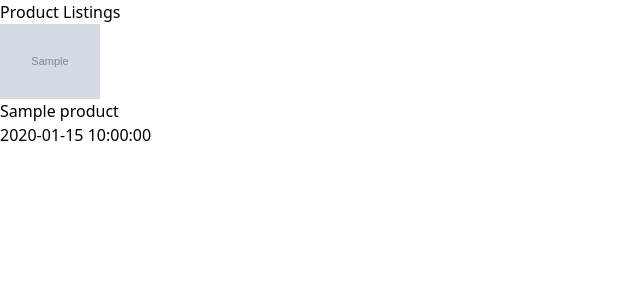
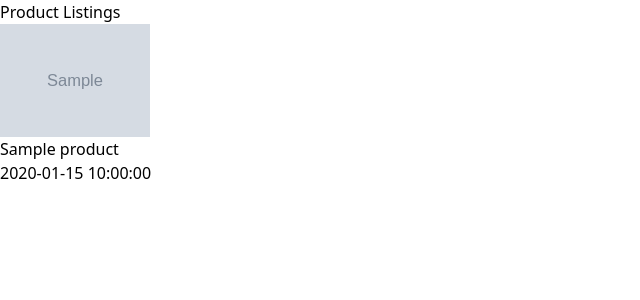
Before and after one commit to screeck/ShareFare, a Flask app: page /main in a window 1280 px wide. Shown: the part 85-385 px from the top of the page, without its empty margins (0-640 px from the left). Run offline with Flask 2, Linux system fonts and the light colour scheme; grey boxes marked "Sample" are stand-in pictures; a database or web service that is not in the repository returns one stand-in record (values such as "Sample title"); some libraries are stand-ins or nearby versions.

Commit message:
bigger image

```diff
--- a/templates/main.html
+++ b/templates/main.html
@@ -23,7 +23,7 @@
             display: block; /* Show the dropdown menu when active class is added */
         }
         .shrink-image {
-            width: 100px; /* Adjust the width value as needed */
+            width: 150px; /* Adjust the width value as needed */
             height: auto; /* The height will be adjusted automatically to maintain the aspect ratio */
         }
     </style>
```
